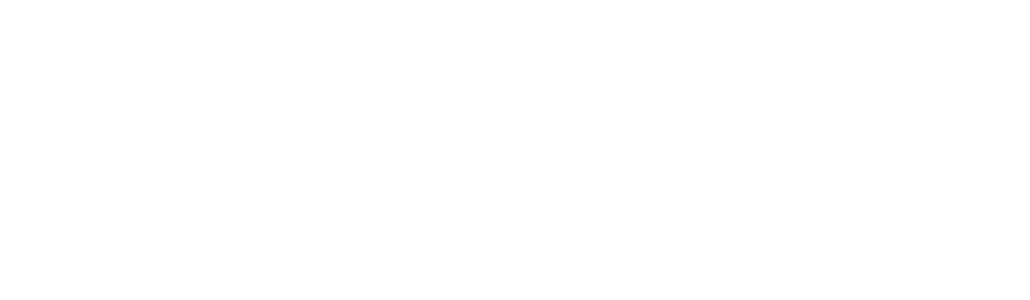
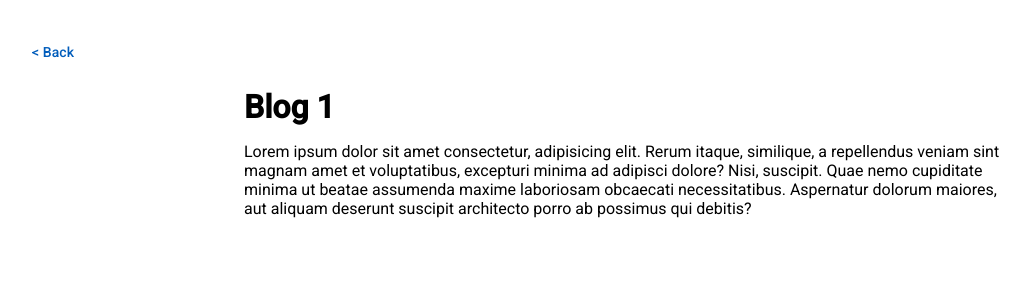
Before and after one commit to ark-startappss/blog-angular, an Angular app: page /blogs/1 in a window 1280 px wide. Before the commit this address led to /. Shown: the top 300 px of the page, without its empty margins (12-1042 px from the left). Built offline with nearby package versions, Linux system fonts and the light colour scheme.

Commit message:
blog details page UI done

```diff
--- /dev/null
+++ b/src/app/blog/blog.component.css
@@ -0,0 +1,12 @@
+#blog-details {
+  padding: 2rem;
+}
+
+#blog-details > main {
+  margin-top: 1rem;
+  max-width: 768px;
+  margin-inline: auto;
+}
+#blog-details p {
+  margin-top: 1rem;
+}
--- /dev/null
+++ b/src/app/blog/blog.component.html
@@ -0,0 +1,9 @@
+<div id="blog-details">
+  <nav>
+    <a mat-button [routerLink]="['/blogs']">{{ "< Back" }}</a>
+  </nav>
+  <main>
+    <h1>{{ title }}</h1>
+    <p>{{ content }}</p>
+  </main>
+</div>
--- /dev/null
+++ b/src/app/blog/blog.component.ts
@@ -0,0 +1,15 @@
+import { Component } from '@angular/core';
+import { MatButtonModule } from '@angular/material/button';
+import { RouterModule } from '@angular/router';
+
+@Component({
+  selector: 'app-blog',
+  imports: [RouterModule, MatButtonModule],
+  templateUrl: './blog.component.html',
+  styleUrl: './blog.component.css',
+})
+export class BlogComponent {
+  title = 'Blog 1';
+  content =
+    'Lorem ipsum dolor sit amet consectetur, adipisicing elit. Rerum itaque, similique, a repellendus veniam sint magnam amet et voluptatibus, excepturi minima ad adipisci dolore? Nisi, suscipit. Quae nemo cupiditate minima ut beatae assumenda maxime laboriosam obcaecati necessitatibus. Aspernatur dolorum maiores, aut aliquam deserunt suscipit architecto porro ab possimus qui debitis?';
+}
```
Also changed, not shown: src/app/app.routes.ts (+9 -1 lines), 1 other file (tests, documents, lock files or other folders).
